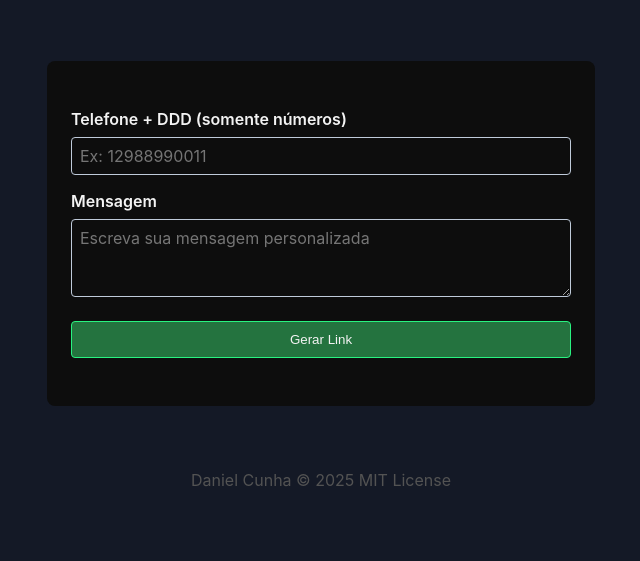
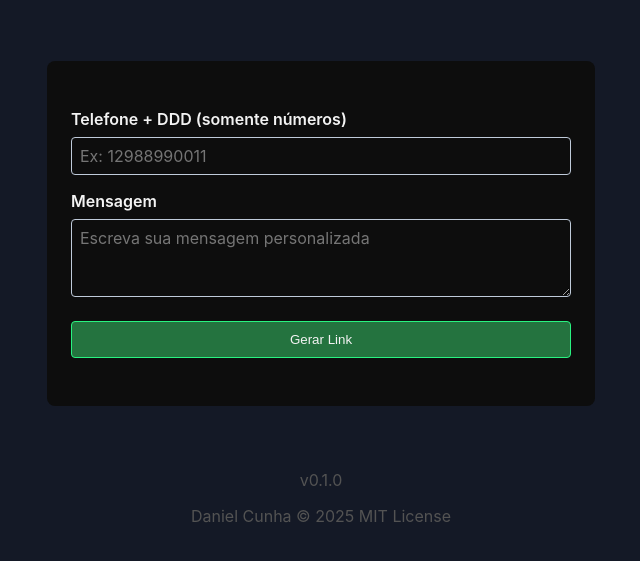
Before and after one commit to daolicunha/wpp-share-link, a plain HTML site: page src/index.html in a window 1280 px wide. Shown: the part 277-838 px from the top of the page, without its empty margins (319-959 px from the left). Drawn offline with Linux system fonts and the light colour scheme.

Commit message:
feat: add version number in footer

```diff
--- a/src/index.html
+++ b/src/index.html
@@ -198,6 +198,7 @@
         </div>
     </div>
     <footer>
+        <p>v0.1.0</p>
         <p>Daniel Cunha © 2025 MIT License</p>
     </footer>
 
```
